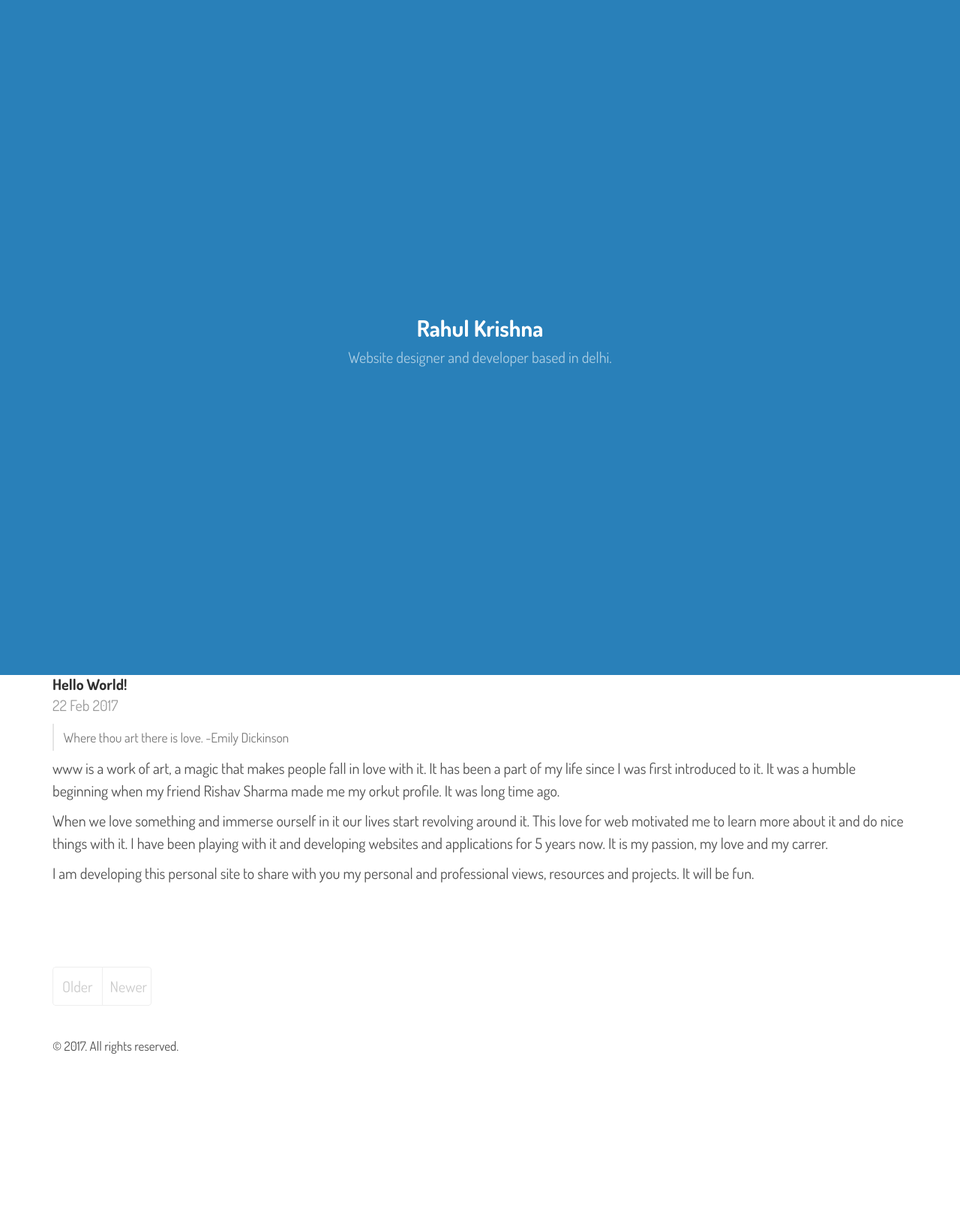
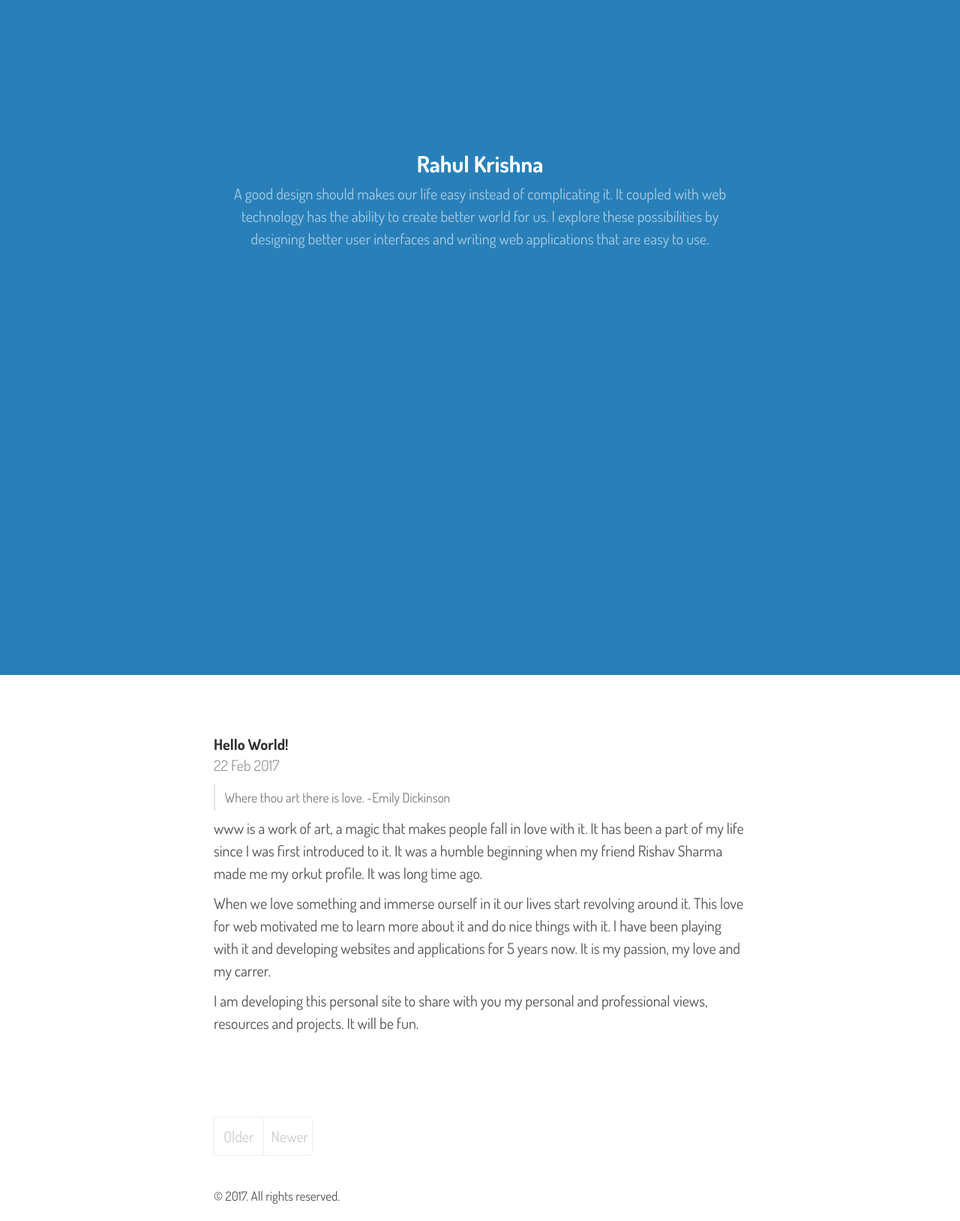
Before and after one commit to rahulkrishna412/rahulkrishna412.github.io, a Jekyll site: the page built from index.html, in a window 1280 px wide. Shown: the whole page at 75% size. Built offline with Jekyll 4.4.1, drawn with Linux system fonts in a browser that asks for light colours; nearby versions of some CDN libraries; the list of posts is cut into pages by our own code; before the commit the page ends 1428 px from its top, so only the background shows below that.

Commit message:
some improvements
Made container narrow to improve paragraph readability. Also improved
the frontpage header.

```diff
--- a/_config.yml
+++ b/_config.yml
@@ -3,7 +3,7 @@ permalink:           pretty
 
 # Setup
 title:               Rahul Krishna
-description:         Website designer and developer based in delhi.
+description:         A good design should makes our life easy instead of complicating it. It coupled with web technology has the ability to create better world for us. I explore these possibilities by designing better user interfaces and writing web applications that are easy to use.
 tagline:             Website designer and developer.
 url:                 http://www.rahulkrishna.xyz
 paginate:            1
--- a/_layouts/front.html
+++ b/_layouts/front.html
@@ -5,7 +5,7 @@
 
   <body>
       <header class="stage">
-          <div class="inside">
+          <div class="inside container">
         <h1><a href="{{ site.baseurl }}/" title="Home">{{ site.title }}</a></h1>
         <p>{{ site.description }}</p>
             </div>
--- a/_sass/_layout.scss
+++ b/_sass/_layout.scss
@@ -2,7 +2,11 @@
 //
 // Styles for managing the structural hierarchy of the site.
 
-
+@media (min-width: 1200px){
+    .container {
+        width: 740px;
+    }
+}
 footer {
   margin-bottom: 2rem;
 }
--- a/_sass/_masthead.scss
+++ b/_sass/_masthead.scss
@@ -24,7 +24,6 @@
   }
 }
 .stage{
-    display: table;
     background: rgba(41, 128, 185,1.0);
     color: rgba(255, 255, 255, 0.6);
     width: 100%;
@@ -32,8 +31,7 @@
     text-align: center;
     background-size: 100%;
     .inside{
-        display: table-cell;
-        vertical-align: middle;
+        padding-top: 20vh;
     }
     h1 {
         font-size: 3rem;
--- a/_sass/_posts.scss
+++ b/_sass/_posts.scss
@@ -3,6 +3,9 @@
 // Each post is wrapped in `.post` and is used on default and post layouts. Each
 // page is wrapped in `.page` and is only used on the page layout.
 
+.posts {
+    margin-top: 4em;
+}
 .page,
 .post {
   margin-bottom: 4em;
--- a/_sass/_stage.scss
+++ /dev/null
@@ -1,9 +0,0 @@
-.stage{
-    display: table;
-    height: 10em;
-    background: green;
-    .inside{
-        display: table-cell;
-        vertical-align: middle
-    }
-}
```
